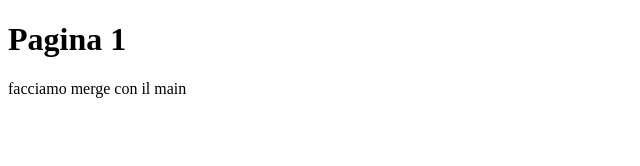
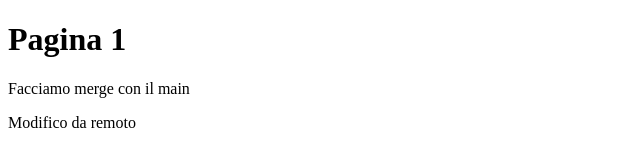
Before and after one commit to Voldrak/Git-18-10-2021, a plain HTML site: page index.html in a window 1280 px wide. Shown: the whole page, without its empty margins (0-640 px from the left). Drawn offline with Linux system fonts and the light colour scheme.

Commit message:
Update index.html

```diff
--- a/index.html
+++ b/index.html
@@ -9,7 +9,8 @@
     <body>
         <h1>Pagina 1</h1>
         <!-- facciamo merge con il main -->
-        <p>facciamo merge con il main</p>
+        <p> Facciamo merge con il main </p>
+        <p> Modifico da remoto </p>
 
     </body>
 </html>
```
